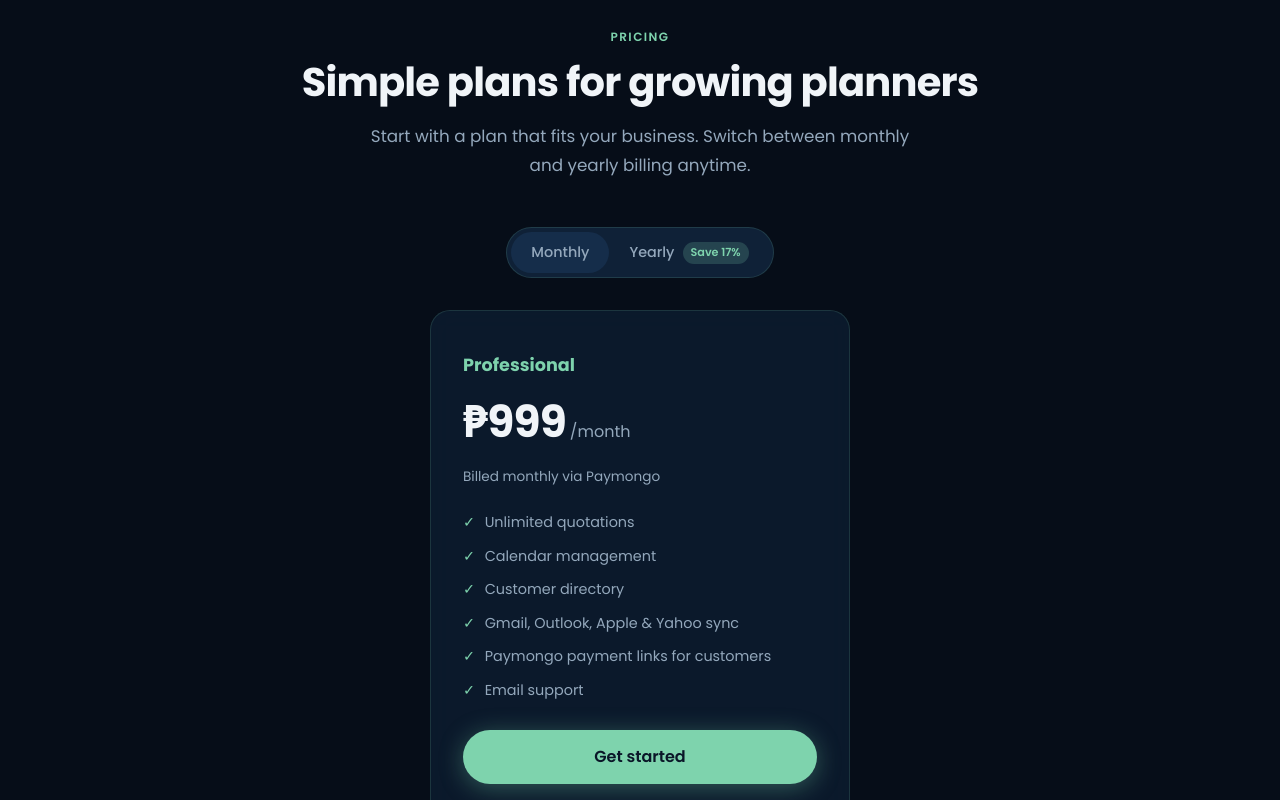
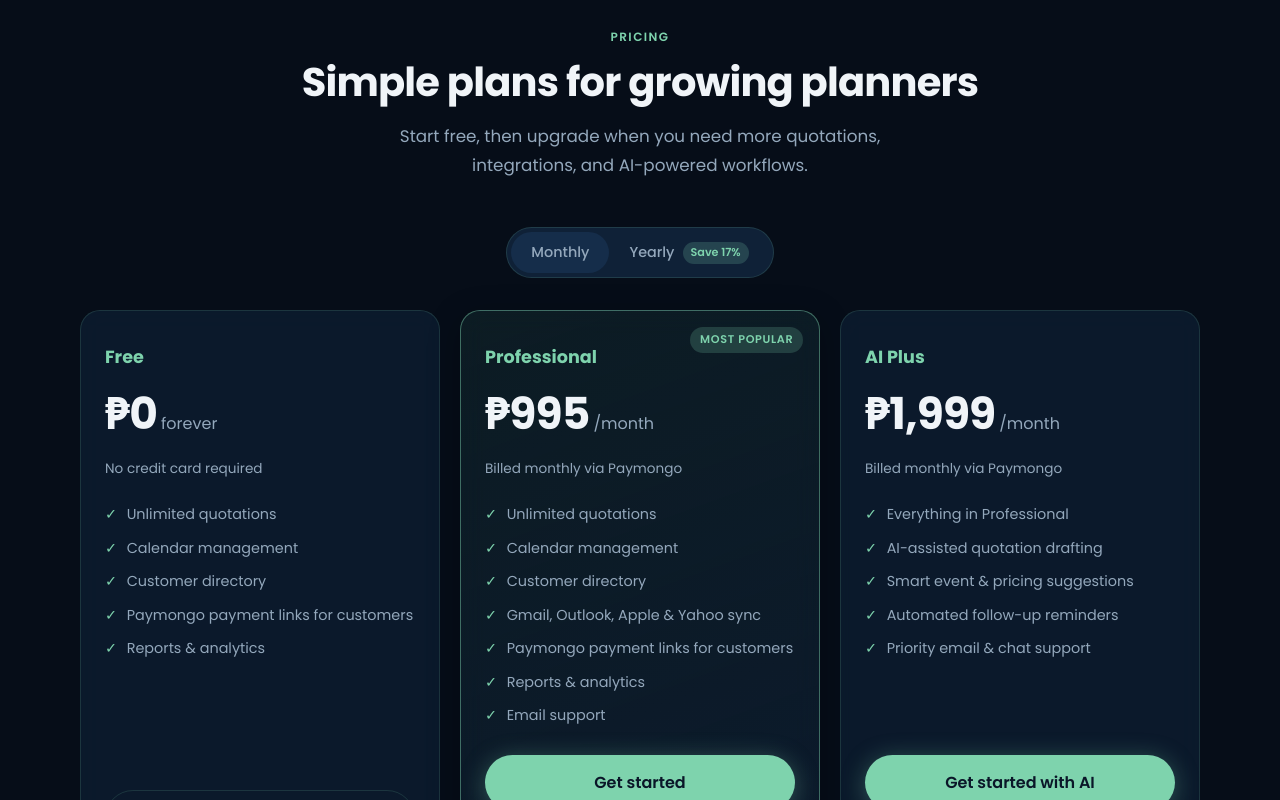
Before and after one commit to rpascual0812/planningwithyou-web, a React (Vite) app: page / in a window 1280 px wide. Shown: the part 3420-4220 px from the top of the page. Built offline with nearby package versions, Linux system fonts and the light colour scheme.

Commit message:
Added Free and AI Plus to pricing

```diff
--- a/src/App.css
+++ b/src/App.css
@@ -527,11 +527,44 @@
   font-weight: 600;
 }
 
+.pricing__grid {
+  display: grid;
+  grid-template-columns: repeat(3, 1fr);
+  gap: 1.25rem;
+  text-align: left;
+  align-items: stretch;
+}
+
 .pricing__card {
-  max-width: 420px;
-  margin-inline: auto;
-  padding: 2.5rem 2rem;
+  position: relative;
+  display: flex;
+  flex-direction: column;
+  padding: 2rem 1.5rem;
   text-align: left;
+}
+
+.pricing__card--featured {
+  border-color: rgba(126, 211, 173, 0.45);
+  background: linear-gradient(
+    160deg,
+    rgba(61, 139, 122, 0.12),
+    var(--glass)
+  );
+  box-shadow: 0 8px 32px rgba(0, 0, 0, 0.25);
+}
+
+.pricing__badge {
+  position: absolute;
+  top: 1rem;
+  right: 1rem;
+  font-size: 0.7rem;
+  font-weight: 600;
+  text-transform: uppercase;
+  letter-spacing: 0.06em;
+  padding: 0.25rem 0.6rem;
+  border-radius: 999px;
+  background: rgba(126, 211, 173, 0.2);
+  color: var(--mint-400);
 }
 
 .pricing__plan-name {
@@ -587,6 +620,7 @@
 
 .pricing__cta {
   width: 100%;
+  margin-top: auto;
 }
 
 .pricing__footer {
@@ -733,6 +767,12 @@
   .payments__grid {
     grid-template-columns: 1fr;
   }
+
+  .pricing__grid {
+    grid-template-columns: 1fr;
+    max-width: 420px;
+    margin-inline: auto;
+  }
 }
 
 @media (max-width: 768px) {
--- a/src/components/Pricing.tsx
+++ b/src/components/Pricing.tsx
@@ -1,30 +1,79 @@
 import { useState } from 'react'
 
-const plans = {
+type PaidTier = {
+  id: string
+  name: string
+  featured?: boolean
+  monthly: { price: string; note: string }
+  yearly: { price: string; note: string }
+  features: string[]
+  cta: string
+}
+
+const freeTier = {
+  id: 'free',
+  name: 'Free',
+  price: '₱0',
+  period: 'forever',
+  note: 'No credit card required',
+  features: [
+    'Unlimited quotations',
+    'Calendar management',
+    'Customer directory',
+    'Paymongo payment links for customers',
+    'Reports & analytics',
+  ],
+  cta: 'Get started free',
+}
+
+const paidTiers: PaidTier[] = [
+  {
+    id: 'professional',
+    name: 'Professional',
+    featured: true,
     monthly: {
-    price: '₱999',
-    period: '/month',
+      price: '₱995',
       note: 'Billed monthly via Paymongo',
     },
     yearly: {
-    price: '₱9,990',
-    period: '/year',
+      price: '₱9,950',
       note: 'Save 2 months — billed yearly',
     },
-}
-
-const included = [
+    features: [
       'Unlimited quotations',
       'Calendar management',
       'Customer directory',
       'Gmail, Outlook, Apple & Yahoo sync',
       'Paymongo payment links for customers',
+      'Reports & analytics',
       'Email support',
+    ],
+    cta: 'Get started',
+  },
+  {
+    id: 'ai-plus',
+    name: 'AI Plus',
+    monthly: {
+      price: '₱1,999',
+      note: 'Billed monthly via Paymongo',
+    },
+    yearly: {
+      price: '₱19,990',
+      note: 'Save 2 months — billed yearly',
+    },
+    features: [
+      'Everything in Professional',
+      'AI-assisted quotation drafting',
+      'Smart event & pricing suggestions',
+      'Automated follow-up reminders',
+      'Priority email & chat support',
+    ],
+    cta: 'Get started with AI',
+  },
 ]
 
 export function Pricing() {
   const [yearly, setYearly] = useState(false)
-  const plan = yearly ? plans.yearly : plans.monthly
 
   return (
     <section id="pricing" className="section pricing">
@@ -32,8 +81,8 @@ export function Pricing() {
         <span className="section-label">Pricing</span>
         <h2 className="section-title">Simple plans for growing planners</h2>
         <p className="section-subtitle">
-          Start with a plan that fits your business. Switch between monthly and
-          yearly billing anytime.
+          Start free, then upgrade when you need more quotations, integrations,
+          and AI-powered workflows.
         </p>
 
         <div className="pricing__toggle" role="group" aria-label="Billing period">
@@ -56,15 +105,47 @@ export function Pricing() {
           </button>
         </div>
 
+        <div className="pricing__grid">
           <article className="card pricing__card">
-          <h3 className="pricing__plan-name">Professional</h3>
+            <h3 className="pricing__plan-name">{freeTier.name}</h3>
             <div className="pricing__price">
-            <span className="pricing__amount">{plan.price}</span>
-            <span className="pricing__period">{plan.period}</span>
+              <span className="pricing__amount">{freeTier.price}</span>
+              <span className="pricing__period">{freeTier.period}</span>
             </div>
-          <p className="pricing__note">{plan.note}</p>
+            <p className="pricing__note">{freeTier.note}</p>
             <ul className="pricing__features">
-            {included.map((item) => (
+              {freeTier.features.map((item) => (
+                <li key={item}>
+                  <span aria-hidden="true">✓</span>
+                  {item}
+                </li>
+              ))}
+            </ul>
+            <a href="#" className="btn btn-secondary btn-lg pricing__cta">
+              {freeTier.cta}
+            </a>
+          </article>
+
+          {paidTiers.map((tier) => {
+            const billing = yearly ? tier.yearly : tier.monthly
+            return (
+              <article
+                key={tier.id}
+                className={`card pricing__card${tier.featured ? ' pricing__card--featured' : ''}`}
+              >
+                {tier.featured && (
+                  <span className="pricing__badge">Most popular</span>
+                )}
+                <h3 className="pricing__plan-name">{tier.name}</h3>
+                <div className="pricing__price">
+                  <span className="pricing__amount">{billing.price}</span>
+                  <span className="pricing__period">
+                    {yearly ? '/year' : '/month'}
+                  </span>
+                </div>
+                <p className="pricing__note">{billing.note}</p>
+                <ul className="pricing__features">
+                  {tier.features.map((item) => (
                     <li key={item}>
                       <span aria-hidden="true">✓</span>
                       {item}
@@ -72,12 +153,15 @@ export function Pricing() {
                   ))}
                 </ul>
                 <a href="#" className="btn btn-primary btn-lg pricing__cta">
-            Get started
+                  {tier.cta}
                 </a>
                 <p className="pricing__footer">
                   Credit card required · Powered by Paymongo
                 </p>
               </article>
+            )
+          })}
+        </div>
       </div>
     </section>
   )
```
Lines whose indentation alone changed are shown as unchanged.
